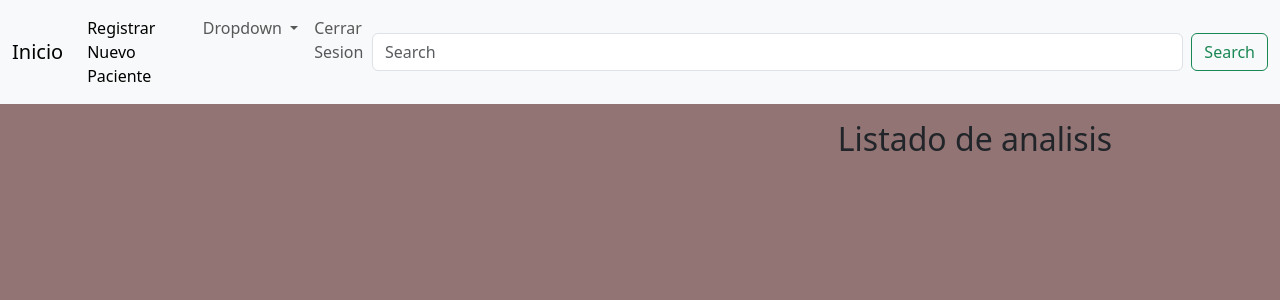
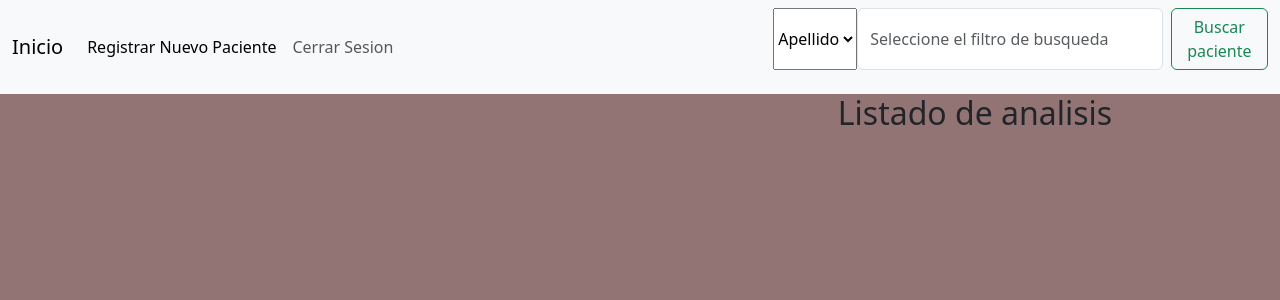
Before and after one commit to ejp16/pneumonia-detection, a Django app: page /usuario/index_medico/ in a window 1280 px wide. Shown: the top 300 px of the page. Run offline with Django 5.2, Linux system fonts and the light colour scheme; the visitor is signed in with stand-in values (Sample User, id 1); data that the repository does not hold is empty; some libraries are stand-ins or nearby versions.

Commit message:
La barra de busqueda funciona pero es case-sensitive

```diff
--- a/pneumonia_detection/usuario/templates/base.html
+++ b/pneumonia_detection/usuario/templates/base.html
@@ -12,7 +12,6 @@
 
 
 
-    <form method="get" action="">
         <nav class="navbar navbar-expand-lg navbar-light bg-light">
           <div class="container-fluid">
             <a class="navbar-brand" href="{% url 'index_medico' %}">Inicio</a>
@@ -24,29 +23,24 @@
                 <li class="nav-item">
                   <a class="nav-link active" aria-current="page" href="{% url 'registrar_paciente' %}">Registrar Nuevo Paciente</a>
                 </li>
-                <li class="nav-item dropdown">
-                  <a class="nav-link dropdown-toggle" href="#" id="navbarDropdown" role="button" data-bs-toggle="dropdown" aria-expanded="false">
-                    Dropdown
-                  </a>
-                  <ul class="dropdown-menu" aria-labelledby="navbarDropdown">
-                    <li><a class="dropdown-item" href="#">Action</a></li>
-                    <li><a class="dropdown-item" href="#">Another action</a></li>
-                    <li><hr class="dropdown-divider"></li>
-                    <li><a class="dropdown-item" href="#">Something else here</a></li>
-                  </ul>
-                </li>
                 <li class="nav-item">
                   <a class="nav-link" href="{% url 'logout' %}" tabindex="-1">Cerrar Sesion</a>
                 </li>
               </ul>
-              <form class="d-flex">
-                <input class="form-control me-2" type="search" placeholder="Search" aria-label="Search">
-                <button class="btn btn-outline-success" type="submit">Search</button>
+              <form class="d-flex" method="get" action="{% url 'buscar' %}">
+                <select class="nav-item dropdown" name="filtro">
+                    <ul class="dropdown-menu" aria-labelledby="navbarDropdown">
+                      <option value="apellido">Apellido</option>
+                      <option value="nombre">Nombre</option>
+                      <option value="cedula">Cedula</option>
+                    </ul>
+                </select>
+                <input class="form-control me-2" type="search" placeholder="Seleccione el filtro de busqueda" aria-label="Search" name="datos">
+                <button class="btn btn-outline-success" type="submit">Buscar paciente</button>
               </form>
             </div>
           </div>
         </nav>
-    </form>
 
 
 {% block content %}
--- a/pneumonia_detection/usuario/templates/registrar_informe.html
+++ b/pneumonia_detection/usuario/templates/registrar_informe.html
@@ -16,7 +16,7 @@
             {% for item in analisis %}
                 <option value="{{ item.id }}">
                     {{ item.id }}
-                </option1>
+                </option>
             {% endfor %}
 
             </select>
--- a/pneumonia_detection/usuario/urls.py
+++ b/pneumonia_detection/usuario/urls.py
@@ -5,14 +5,19 @@ urlpatterns = [
     path('register/', views.RegistroView.as_view(), name='register'),
     path('login/', views.LoginView.as_view(), name='login'),
     path('index_medico/', views.IndexMedicoView.as_view(), name='index_medico'),
+
     path('index_paciente/', views.IndexPaciente.as_view(), name='index_paciente'),
     path('registrar_paciente/', views.RegistrarPacienteView.as_view(), name='registrar_paciente'),
     path('ver_paciente/<int:pk>', views.VerPaciente.as_view(), name='ver_paciente'),
+    path('editar_paciente/<int:pk>', views.EditarPaciente.as_view(), name='editar_paciente'),
+
     path('registrar_antecedentes/<int:pk>', views.RegistrarAntecedentes.as_view(), name='registrar_antecedentes'),
-    path('editar_paciente/<int:pk>', views.EditarPaciente.as_view(), name='editar_paciente'),
+    path('editar_antecedentes/<int:pk>', views.EditarAntecedentes.as_view(), name='editar_antecedentes'),
     path('registrar_analisis/<int:pk>', views.RegistrarAnalisis.as_view(), name='registrar_analisis'),
     path('registrar_informe/<int:pk>', views.RegistrarInforme.as_view(), name='registrar_informe'),
-    path('editar_antecedentes/<int:pk>', views.EditarAntecedentes.as_view(), name='editar_antecedentes'),
+
+    path('buscar/', views.BusquedaView.as_view(), name='buscar'),
+
     path('logout/', views.Logout.as_view(), name='logout'),
 
 ]
--- a/pneumonia_detection/usuario/views.py
+++ b/pneumonia_detection/usuario/views.py
@@ -51,7 +51,6 @@ class LoginView(View):
                 messages.warning(request, 'Correo o contraseña incorrectos')
             return redirect('login')
 
-
 class IndexMedicoView(LoginRequiredMixin, ListView):
     template_name = 'index_medico.html'
     model = Paciente
@@ -61,8 +60,6 @@ class IndexMedicoView(LoginRequiredMixin, ListView):
         if self.request.user.rol == 'Medico':
             return Paciente.objects.filter(id_medico = self.request.user.id)
         return redirect('login')
-
-
 
 class IndexPaciente(LoginRequiredMixin, View):
     template_name = 'index_paciente.html'
@@ -281,10 +278,25 @@ class EditarAntecedentes(LoginRequiredMixin, FormView):
 
 class BusquedaView(ListView):
     model = Paciente
-    template = 'index_medico.html'
+    template_name = 'index_medico.html'
+    context_object_name = 'pacientes'
 
     def get_queryset(self):
-        return Paciente.objects.filter(id_medico = self.request.user.id)
+        filtro = self.request.GET.get('filtro')
+        datos = self.request.GET.get('datos')
+
+        if filtro == 'nombre':
+            return Paciente.objects.filter(id_medico = self.request.user.id, nombre__icontains=datos).all()
+
+        elif filtro == 'cedula':
+            return Paciente.objects.filter(
+                id_medico = self.request.user.id, cedula__contains=datos).all()
+
+
+        return Paciente.objects.filter(
+                id_medico = self.request.user.id,
+                apellido__icontains=datos).all()
+
 
 
 class Logout(View):
```
